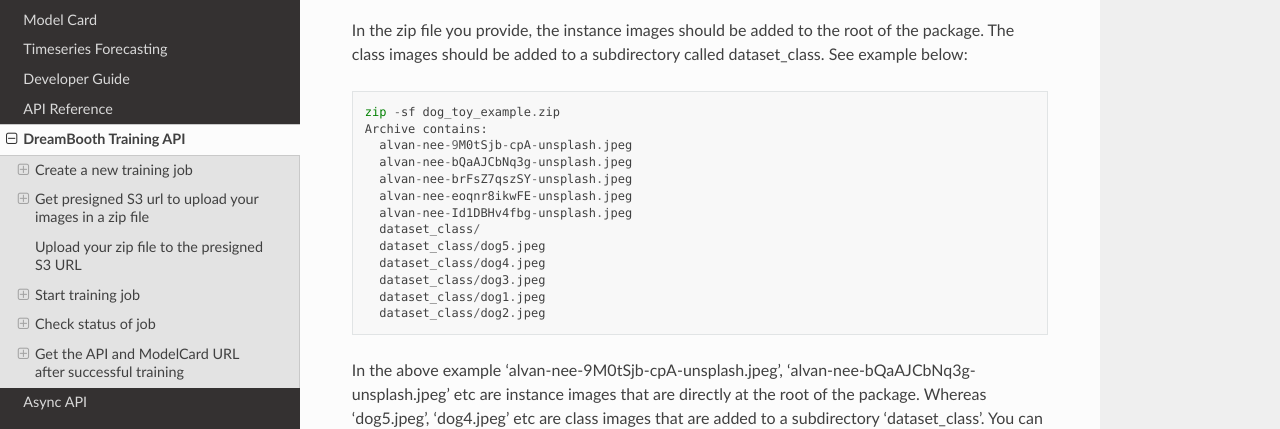
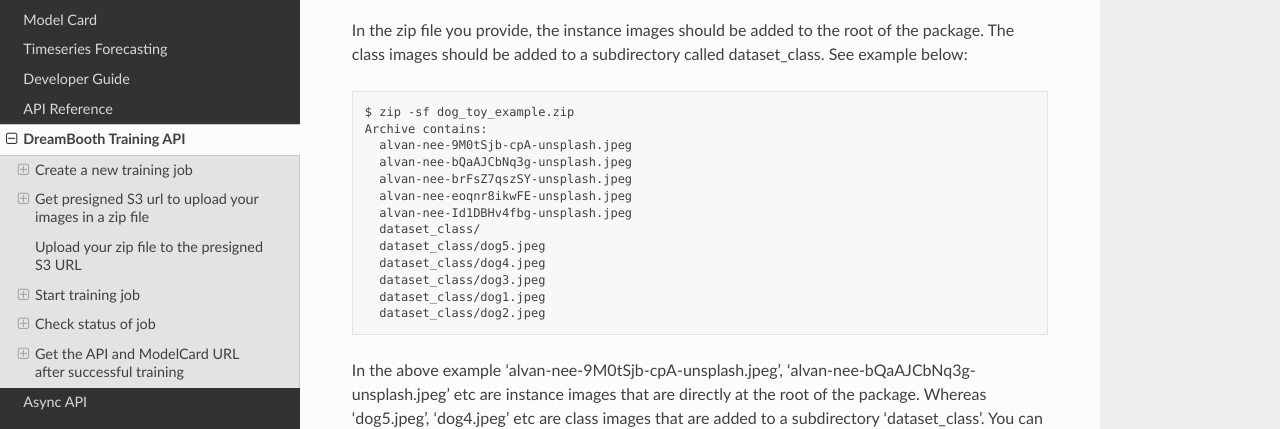
Before and after one commit to mahpat16/rtd-api-doc, a Sphinx documentation site: the page built from docs/source/dreambooth.rst, in a window 1280 px wide and 900 px high, scrolled down 2441 px. Shown: the part 155-584 px from the top of the window. Built offline with Sphinx 7.4.7 and the Read the Docs theme 2.0.0, drawn with Linux system fonts in a browser that asks for light colours.

Commit message:
Minor fix for code block

```diff
--- a/docs/source/dreambooth.rst
+++ b/docs/source/dreambooth.rst
@@ -118,7 +118,7 @@ each taining that will speed up your training. Again, this is optional.
 In the zip file you provide, the instance images should be added to the root of the package. The class images should
 be added to a subdirectory called dataset_class. See example below::
 
-  zip -sf dog_toy_example.zip
+  $ zip -sf dog_toy_example.zip
   Archive contains:
     alvan-nee-9M0tSjb-cpA-unsplash.jpeg
     alvan-nee-bQaAJCbNq3g-unsplash.jpeg
```
